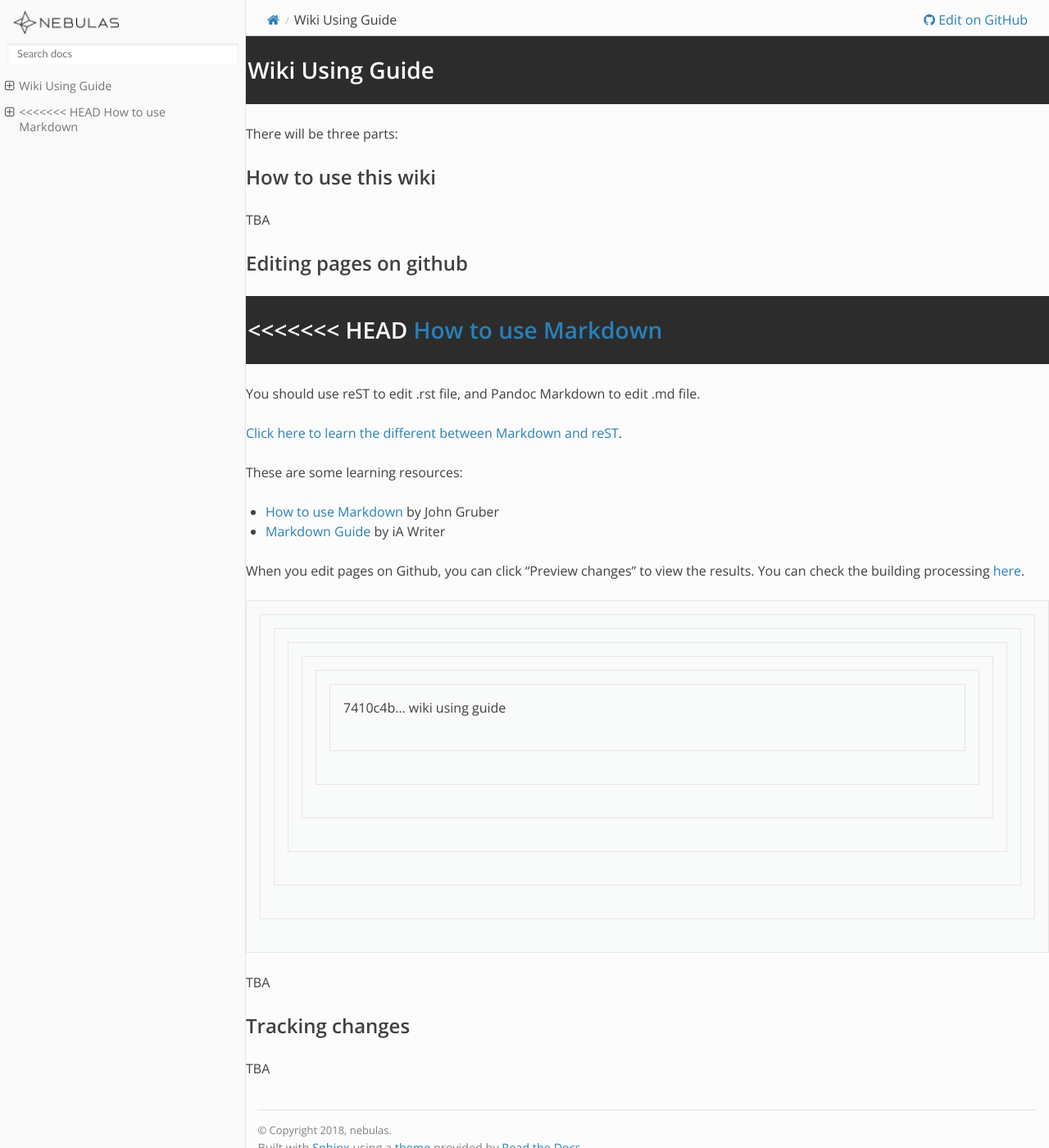
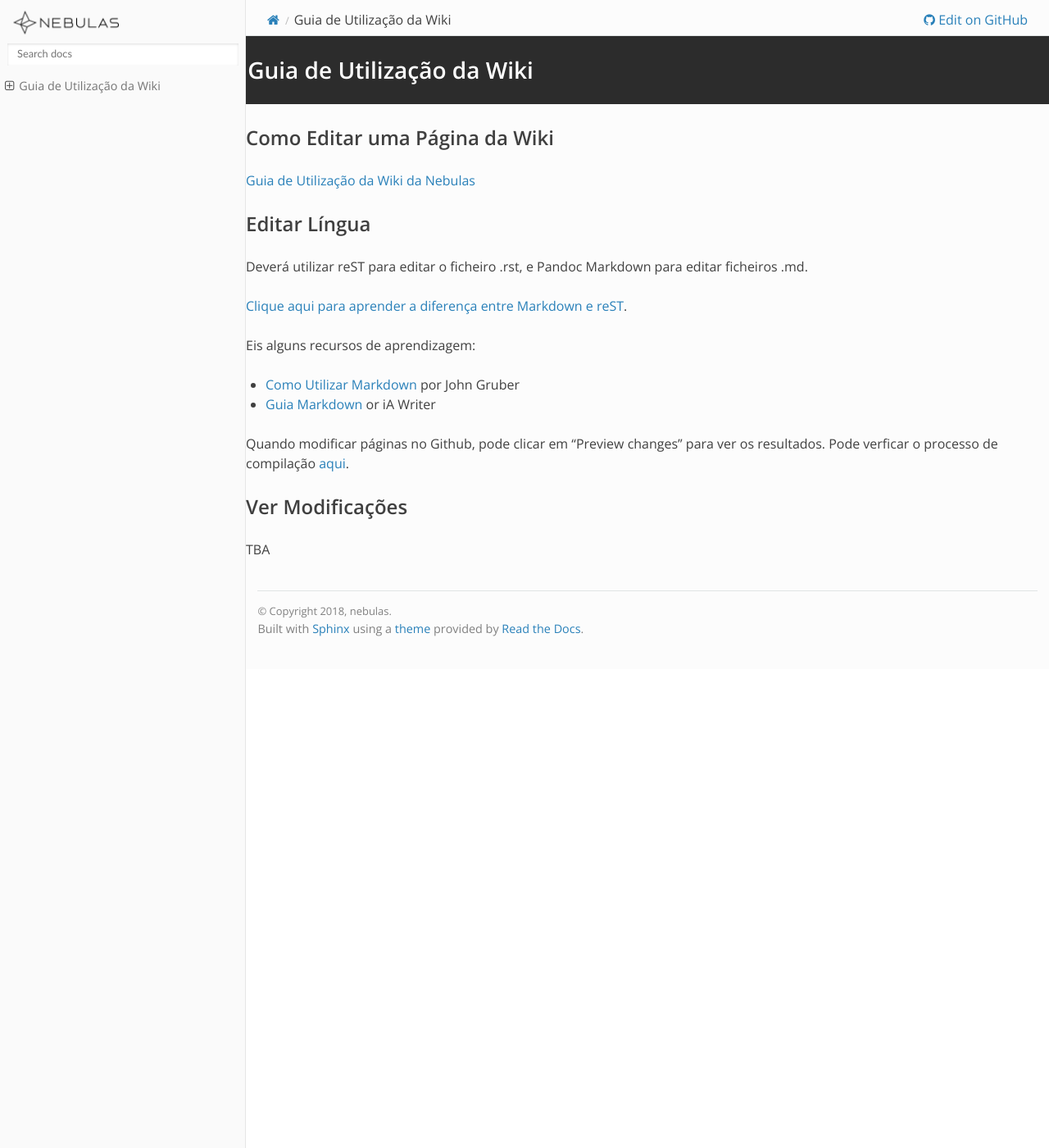
Before and after one commit to nebulasio/nebdocs, a Sphinx documentation site: the page built from docs/wiki-using-guide.md, in a window 1280 px wide and 1400 px high. Shown: the whole window at 82% size. Built offline with Sphinx 7.4.7 and the Read the Docs theme 2.0.0, drawn with Linux system fonts in a browser that asks for light colours; pages that are not in the unit, such as notebooks, are missing from menus.

Commit message:
pt: wiki-using-guide, final

```diff
--- a/docs/wiki-using-guide.md
+++ b/docs/wiki-using-guide.md
@@ -1,31 +1,22 @@
-# Wiki Using Guide
+# Guia de Utilização da Wiki
+
+## Como Editar uma Página da Wiki
+[Guia de Utilização da Wiki da Nebulas](https://medium.com/nebulasio/nebulas-wiki-user-guide-5418715c6988)
+
+## Editar Língua
+
+Deverá utilizar reST para editar o ficheiro .rst, e Pandoc Markdown para editar ficheiros .md.
+
+[Clique aqui para aprender a diferença entre Markdown e reST](http://www.unexpected-vortices.com/doc-notes/markdown-and-rest-compared.html).
+
+Eis alguns recursos de aprendizagem:
+
+- [Como Utilizar Markdown](https://daringfireball.net/projects/markdown/syntax) por John Gruber
+- [Guia Markdown](https://ia.net/writer/support/general/markdown-guide) or iA Writer
+
+Quando modificar páginas no Github, pode clicar em "Preview changes" para ver os resultados. Pode verficar o processo de compilação [aqui](https://readthedocs.org/projects/nebdocs/builds/).
 
 
-There will be three parts:
-
-## How to use this wiki
+## Ver Modificações
 
 TBA
-
-## Editing pages on github
-
-<<<<<<< HEAD
-[How to use Markdown](https://daringfireball.net/projects/markdown/syntax)
-=======
-You should use reST to edit .rst file, and Pandoc Markdown to edit .md file.
-
-[Click here to learn the different between Markdown and reST](http://www.unexpected-vortices.com/doc-notes/markdown-and-rest-compared.html).
-
-These are some learning resources:
-
-- [How to use Markdown](https://daringfireball.net/projects/markdown/syntax) by John Gruber
-- [Markdown Guide](https://ia.net/writer/support/general/markdown-guide) by iA Writer
-
-When you edit pages on Github, you can click "Preview changes" to view the results. You can check the building processing [here](https://readthedocs.org/projects/nebdocs/builds/).
->>>>>>> 7410c4b... wiki using guide
-
-TBA
-
-## Tracking changes
-
-TBA
```
